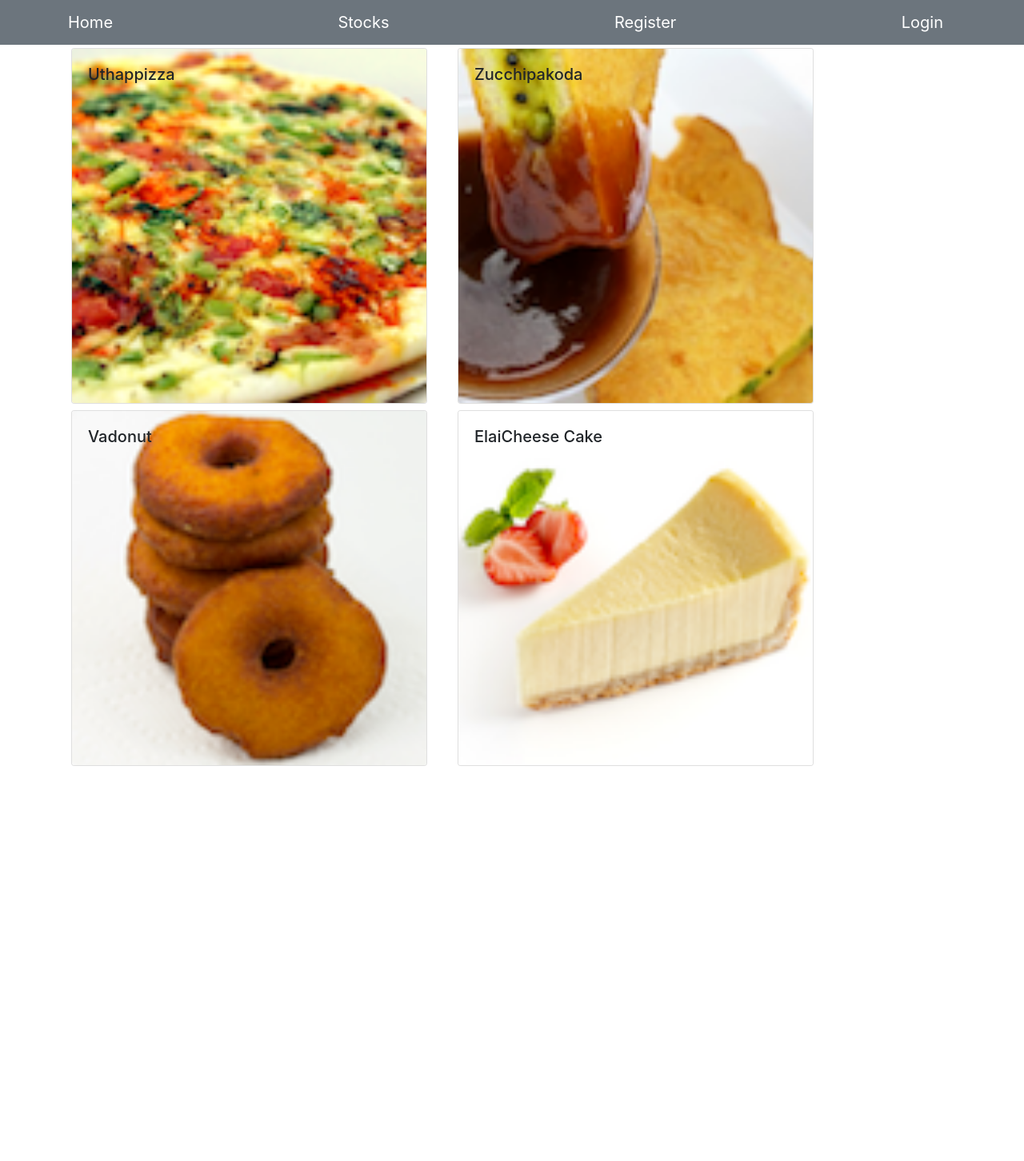
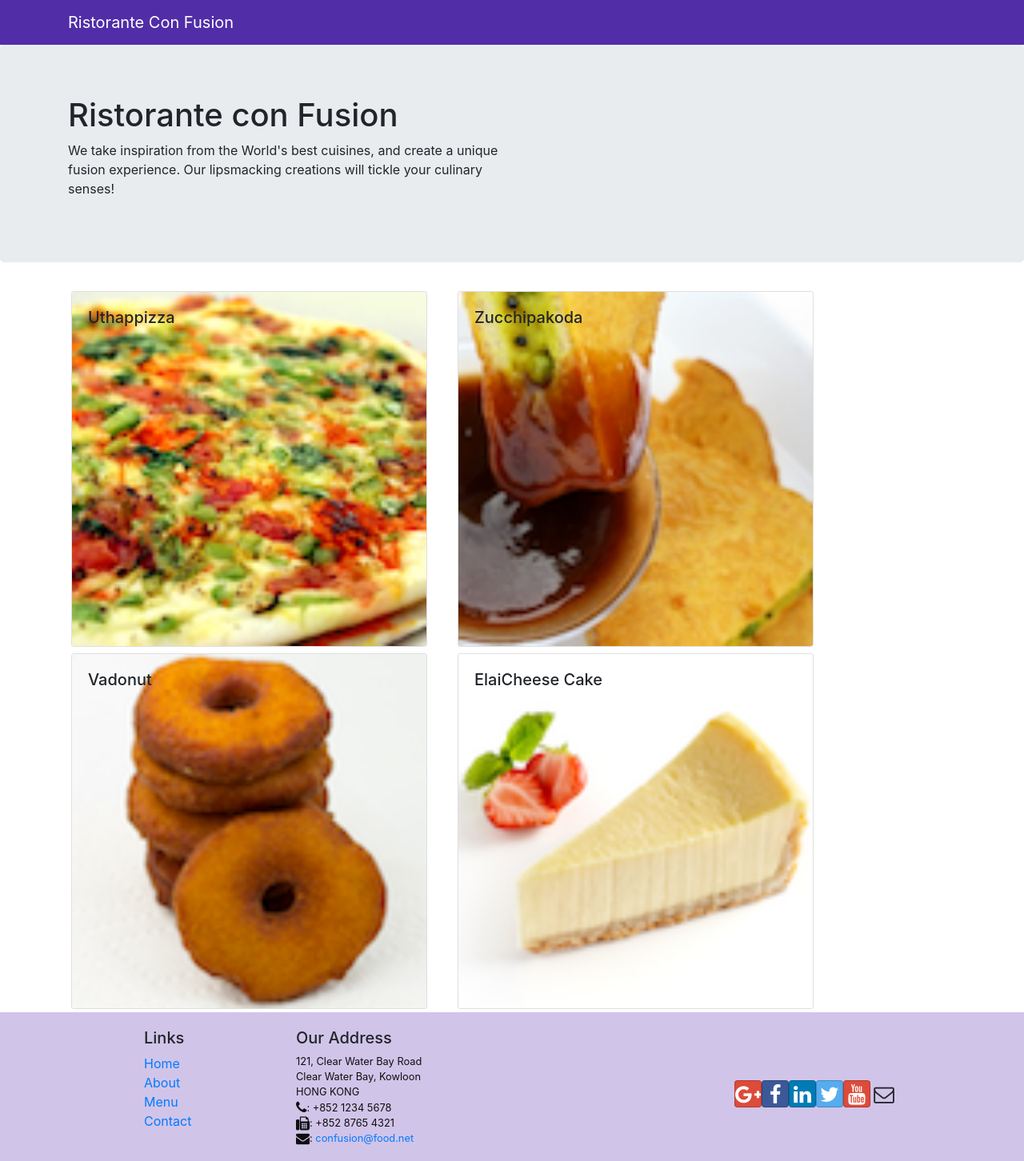
Before and after one commit to adarshrh/React-Coursera-Assignments, a React (Create React App) app: page /contactus in a window 1280 px wide. Shown: the top 1452 px of the page at 80% size. Before the commit the page ends 962 px from the top, so only its background shows below. Built offline with nearby package versions, Linux system fonts and the light colour scheme.

Commit message:
Header-Footer

```diff
--- a/package.json
+++ b/package.json
@@ -7,10 +7,13 @@
     "@testing-library/react": "^9.4.0",
     "@testing-library/user-event": "^7.1.2",
     "bootstrap": "^4.4.1",
+    "bootstrap-social": "^5.1.1",
+    "font-awesome": "^4.7.0",
     "react": "^16.12.0",
     "react-bootstrap": "^1.0.0-beta.16",
     "react-dom": "^16.12.0",
     "react-popper": "^0.9.2",
+    "react-router-dom": "^4.2.2",
     "react-scripts": "3.3.0",
     "reactstrap": "^5.0.0"
   },
--- a/src/App.css
+++ b/src/App.css
@@ -0,0 +1,33 @@
+.row-header{
+    margin:0px auto;
+    padding:0px auto;
+}
+
+.row-content {
+    margin:0px auto;
+    padding: 50px 0px 50px 0px;
+    border-bottom: 1px ridge;
+    min-height:400px;
+}
+
+.footer{
+    background-color: #D1C4E9;
+    margin:0px auto;
+    padding: 20px 0px 20px 0px;
+}
+.jumbotron {
+    padding:70px 30px 70px 30px;
+    margin:0px auto;
+    background: #9575CD ;
+
+}
+
+address{
+    font-size:80%;
+    margin:0px;
+    color:#0f0f0f;
+}
+
+.navbar-dark {
+    background-color: #512DA8;
+}
--- a/src/App.js
+++ b/src/App.js
@@ -1,34 +1,19 @@
 import React from 'react';
-import logo from './logo.svg';
 import { Component } from 'react';
-import { Navbar, NavbarBrand } from 'reactstrap';
 import './App.css';
-import Menu from './components/MenuComponent';
-import { DISHES } from './shared/dishes';
+import Main from './components/MainComponent';
+import { BrowserRouter } from 'react-router-dom';
 
 class App extends Component {
 
-    constructor(props){
-        super(props);
-        this.state = { dishes: DISHES };
-    }
+
 render() {
   return (
+   <BrowserRouter>
     <div>
-      <Navbar dark color="secondary">
-      <div className="container">
-      <NavbarBrand href="/">Home
-      </NavbarBrand>
-      <NavbarBrand href="/">Stocks
-      </NavbarBrand>
-      <NavbarBrand href="/">Register
-      </NavbarBrand>
-      <NavbarBrand href="/">Login
-      </NavbarBrand>
-      </div>
-      </Navbar>
-      <Menu dishes={ this.state.dishes } />
+      <Main />
     </div>
+   </BrowserRouter>
   );
  }
 
--- a/src/components/DishDetailComponent.js
+++ b/src/components/DishDetailComponent.js
@@ -1,11 +1,11 @@
-import React, { Component } from 'react';
+import React from 'react';
 import { Card, CardImg, CardBody, CardText, CardTitle } from 'reactstrap';
 
-class DishDetail extends Component {
 
-    renderComments(comments) {
+   function RenderComments({comments}) {
+
         if (comments == null) {
-            return (<div></div>)
+            return (<div></div>);
         }
         const cmnts = comments.map(comment => {
             return (
@@ -30,10 +30,10 @@
                 </ul>
 
             </div>
-        )
+        );
     }
 
-    renderDish(dish) {
+    function RrenderDish({dish}) {
         if (dish != null) {
             return (
                 <div className='col-12 col-md-5 m-1'>
@@ -52,20 +52,20 @@
         }
     }
 
-    render() {
-        const dish = this.props.dish
-        if (dish == null) {
+    const DishDetail = (props) => {
+
+        if (props.dish == null) {
             return (<div></div>)
         }
-        const dishItem = this.renderDish(dish)
-        const commentItem = this.renderComments(dish.comments)
         return (
+            <div className="container">
             <div className='row'>
-                {dishItem}
-                {commentItem}
+            <RrenderDish dish={props.dish} />
+            <RenderComments comments={props.dish.comments} />
+            </div>
             </div>
         )
     }
-}
+
 
 export default DishDetail;
--- /dev/null
+++ b/src/components/FooterComponent.js
@@ -0,0 +1,50 @@
+import React from 'react';
+
+function Footer(props){
+  return(
+ <div className="footer">
+        <div className="container">
+            <div className="row justify-content-center">
+                <div className="col-4 offset-1 col-sm-2">
+                    <h5>Links</h5>
+                    <ul className="list-unstyled">
+                        <li><a href="#">Home</a></li>
+                        <li><a href="#">About</a></li>
+                        <li><a href="#">Menu</a></li>
+                        <li><a href="contactus.html">Contact</a></li>
+                    </ul>
+                </div>
+                <div className="col-7 col-sm-5">
+                    <h5>Our Address</h5>
+                    <address>
+		              121, Clear Water Bay Road<br />
+		              Clear Water Bay, Kowloon<br />
+		              HONG KONG<br />
+		              <i className="fa fa-phone fa-lg"></i>: +852 1234 5678<br />
+		              <i className="fa fa-fax fa-lg"></i>: +852 8765 4321<br />
+		              <i className="fa fa-envelope fa-lg"></i>: <a href="mailto:confusion@food.net">
+                         confusion@food.net</a>
+                    </address>
+                </div>
+                <div className="col-12 col-sm-4 align-self-center">
+                    <div className="text-center">
+                        <a className="btn btn-social-icon btn-google" href="http://google.com/+"><i className="fa fa-google-plus"></i></a>
+                        <a className="btn btn-social-icon btn-facebook" href="http://www.facebook.com/profile.php?id="><i className="fa fa-facebook"></i></a>
+                        <a className="btn btn-social-icon btn-linkedin" href="http://www.linkedin.com/in/"><i className="fa fa-linkedin"></i></a>
+                        <a className="btn btn-social-icon btn-twitter" href="http://twitter.com/"><i className="fa fa-twitter"></i></a>
+                        <a className="btn btn-social-icon btn-google" href="http://youtube.com/"><i className="fa fa-youtube"></i></a>
+                        <a className="btn btn-social-icon" href="mailto:"><i className="fa fa-envelope-o"></i></a>
+                    </div>
+                </div>
+            </div>
+            <div className="row justify-content-center">
+                <div className="col-auto">
+                    <p>© Copyright 2018 Ristorante Con Fusion</p>
+                </div>
+            </div>
+        </div>
+    </div>
+  );
+}
+
+export default Footer;
--- /dev/null
+++ b/src/components/HeaderComponent.js
@@ -0,0 +1,28 @@
+import React, { Component } from 'react';
+import { Navbar, NavbarBrand, Jumbotron } from 'reactstrap';
+
+class Header extends Component {
+  render() {
+    return(
+    <React.Fragment>
+      <Navbar dark>
+        <div className="container">
+            <NavbarBrand href="/">Ristorante Con Fusion</NavbarBrand>
+        </div>
+      </Navbar>
+      <Jumbotron>
+           <div className="container">
+               <div className="row row-header">
+                   <div className="col-12 col-sm-6">
+                       <h1>Ristorante con Fusion</h1>
+                       <p>We take inspiration from the World's best cuisines, and create a unique fusion experience. Our lipsmacking creations will tickle your culinary senses!</p>
+                   </div>
+               </div>
+           </div>
+       </Jumbotron>
+    </React.Fragment>
+    );
+  }
+}
+
+export default Header;
--- /dev/null
+++ b/src/components/HomeComponent.js
@@ -0,0 +1,12 @@
+import React from 'react';
+
+function Home(props) {
+  return(
+    <div className="container">
+     <h4>
+      Home
+     </h4>
+    </div>
+  );
+}
+export default Home;
--- /dev/null
+++ b/src/components/MainComponent.js
@@ -0,0 +1,36 @@
+import React, { Component } from 'react';
+
+import Menu from './MenuComponent';
+import DishDetail from './DishDetailComponent';
+import { DISHES } from '../shared/dishes';
+import Header from './HeaderComponent';
+import Footer from './FooterComponent';
+import Home from './HomeComponent';
+import { Switch, Route, Redirect } from 'react-router-dom';
+class Main extends Component {
+
+  constructor(props) {
+    super(props);
+    this.state = {
+        dishes: DISHES,
+        selectedDish: null
+    };
+  }
+
+  onDishSelect(dishId) {
+    this.setState({ selectedDish: dishId});
+  }
+
+  render() {
+    return (
+      <div>
+      <Header />
+        <Menu dishes={this.state.dishes} onClick={(dishId) => this.onDishSelect(dishId)} />
+        <DishDetail dish={this.state.dishes.filter((dish) => dish.id === this.state.selectedDish)[0]} />
+        <Footer />
+      </div>
+    );
+  }
+}
+
+export default Main;
--- a/src/components/MenuComponent.js
+++ b/src/components/MenuComponent.js
@@ -1,32 +1,25 @@
-import React, { Component } from 'react';
+import React from 'react';
 import { Card, CardImg, CardImgOverlay, CardText, CardBody, CardTitle } from 'reactstrap';
 import DishDetail from './DishDetailComponent';
 
-class Menu extends Component {
-    constructor(props){
-        super(props);
-        this.state = {
-           selectedDish : null
-        };
-    }
-
-    onDishSelect(dish){
-        this.setState({ selectedDish:dish });
-    }
-
-
-
-    render() {
-       const menu = this.props.dishes.map((dish) => {
-           return (
-               <div key={dish.id} className="col-12 col-md-5 m-1">
-                <Card onClick={ () => this.onDishSelect(dish) } >
+function RenderMenuItem({dish, onClick }){
+          return(
+                <Card onClick={ () => onClick(dish.id) } >
                   <CardImg width="100%" src={dish.image} alt={dish.name} />
                 <CardImgOverlay>
                   <CardTitle> {dish.name}
                   </CardTitle>
                 </CardImgOverlay>
                 </Card>
+                );
+
+}
+
+      const Menu = (props) => {
+           const menu = props.dishes.map((dish) => {
+                      return (
+                          <div key={dish.id} className="col-12 col-md-5 m-1">
+                          <RenderMenuItem dish={dish} onClick={props.onClick} />
                           </div>
                       );
                   });
@@ -36,12 +29,13 @@
                        <div className="row">
                         {menu}
                        </div>
-            <div>
-            <DishDetail dish={this.state.selectedDish}></DishDetail>
-            </div>
                      </div>
                    );
-    }
+
+
       }
 
+
+
+
 export default Menu;
--- a/src/index.js
+++ b/src/index.js
@@ -1,8 +1,10 @@
 import React from 'react';
 import ReactDOM from 'react-dom';
 import App from './App';
-//import NavBarHome from './navBar';
 import 'bootstrap/dist/css/bootstrap.min.css';
+import 'font-awesome/css/font-awesome.min.css';
+import 'bootstrap-social/bootstrap-social.css';
+
 
 ReactDOM.render(<App />,document.getElementById('root'));
 
```
Also changed, not shown: src/logo.svg (deleted), 1 other file (tests, documents, lock files or other folders). Lines whose indentation alone changed are shown as unchanged.
